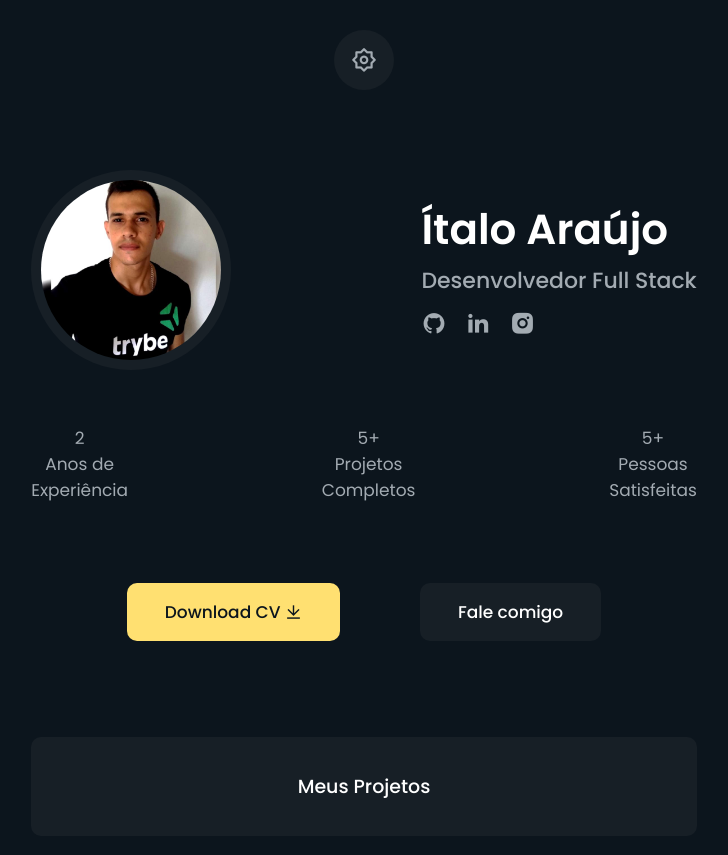
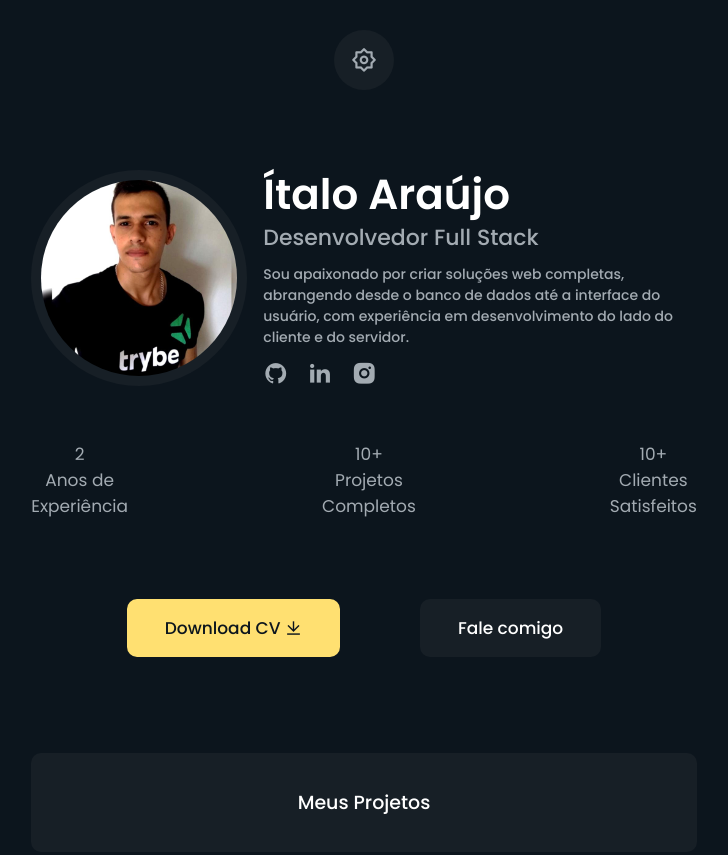
Before and after one commit to ItaloAraujodev/Portfolio-atual, a plain HTML site: page index.html in a window 1280 px wide. Shown: the top 855 px of the page, without its empty margins (276-1004 px from the left). Drawn offline with nearby package versions, Linux system fonts and the light colour scheme.

Commit message:
feat: adicionando mais textos e refatorando os existentes

```diff
--- a/index.html
+++ b/index.html
@@ -39,6 +39,7 @@
         <div class="main-text">
           <h1>Ítalo Araújo</h1>
           <h4>Desenvolvedor Full Stack</h4>
+          <p>Sou apaixonado por criar soluções web completas, abrangendo desde o banco de dados até a interface do usuário, com experiência em desenvolvimento do lado do cliente e do servidor.</p>
           <div class="social">
             <a href="https://github.com/ItaloAraujodev" target="_blank"><i class="ri-github-fill"></i></a>
             <a href="https://www.linkedin.com/in/italoaraujodev/" target="_blank"><i class="ri-linkedin-fill"></i></a>
@@ -53,11 +54,11 @@
         </div>
 
         <div class="main-row">
-          <p>5+<br> Projetos <br> Completos </p>
+          <p>10+<br> Projetos <br> Completos</p>
         </div>
 
         <div class="main-row">
-          <p>5+ <br> Pessoas <br> Satisfeitas </p>
+          <p>10+<br> Clientes <br> Satisfeitos </p>
         </div>
       </div>
 
@@ -119,9 +120,9 @@
       </div>
     </div>
 
-      <div class="bottom-text">
-        <p>© Ítalo Araújo - 2024</p>
-      </div>
+    <div class="bottom-text">
+      <p>© Ítalo Araújo - 2024</p>
+    </div>
 
     </div>
   </section>
--- a/script.js
+++ b/script.js
@@ -7,6 +7,7 @@ const sr = ScrollReveal ({
 sr.reveal('.main-img', { delay: 210, origin: 'left' });
 sr.reveal('.main-text h1', { delay: 210, origin: 'top' });
 sr.reveal('.main-text h4', { delay: 210, origin: 'right' });
+sr.reveal('.main-text p', { delay: 210, origin: 'left' });
 sr.reveal('.social', { delay: 210, origin: 'bottom' });
 
 
--- a/style.css
+++ b/style.css
@@ -94,7 +94,6 @@ section {
 .main-img img {
   position: relative;
   width: 100%;
-  height: 200px;
   border-radius: 50%;
   background: var(--second-color);
   padding: 10px;
@@ -107,8 +106,18 @@ section {
 }
 
 .main-text h4 {
-  margin: 13px 0;
+  margin: 5px 0 10px 0;
   font-size: 22px;
+  font-weight: 500;
+  color: var(--other-color);
+}
+
+.main-text p {
+  width: 100%;
+  word-wrap: break-word;
+  margin: 0 0 12px 0;
+  font-size: 14px;
+  text-align: match-parent;
   font-weight: 500;
   color: var(--other-color);
 }
@@ -315,6 +324,7 @@ section {
 
   .main-img img {
     margin-bottom: 20px;
+    height: 200px;
   }
 
   .button {
```
